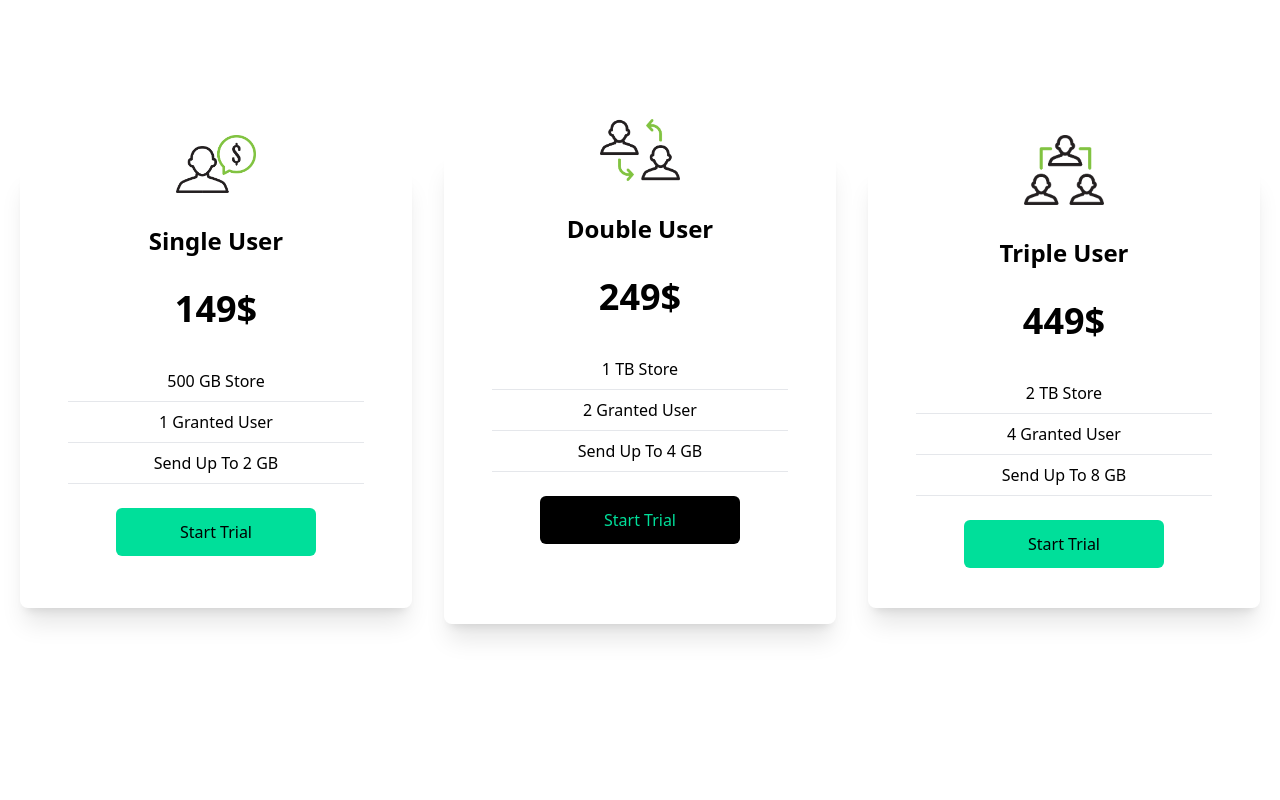
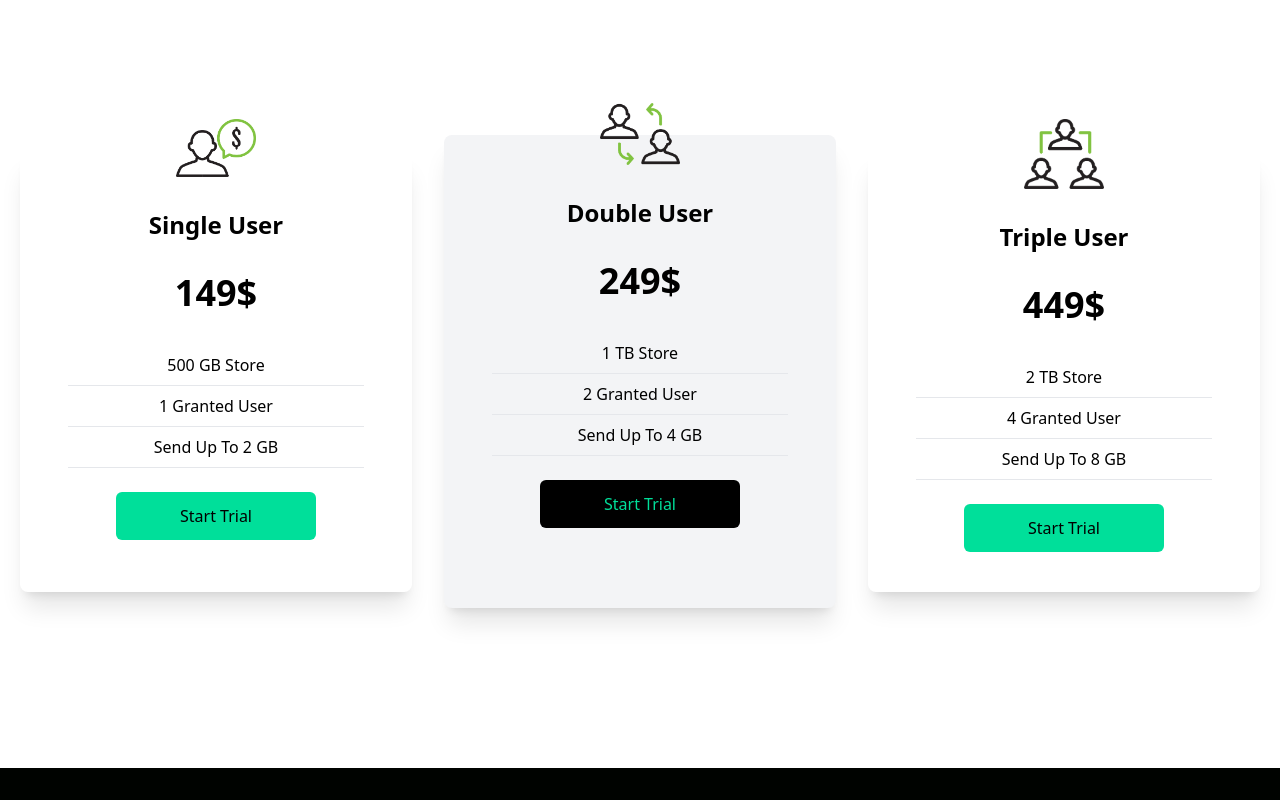
Before and after one commit to senceralp01/React-finance-app, a React (Create React App) app: page / in a window 1280 px wide. Shown: the part 1706-2506 px from the top of the page. After the commit the page ends 2474 px from the top, so only its background shows below. Built offline with nearby package versions, Linux system fonts and the light colour scheme.

Commit message:
completed card component

```diff
--- a/src/components/Cards.jsx
+++ b/src/components/Cards.jsx
@@ -7,7 +7,7 @@ const Cards = () => {
     return (
         <div className='w-full py-[10rem] px-4 bg-white'>
             <div className='max-w-[1240px] mx-auto grid md:grid-cols-3 gap-8'>
-                <div className='w-full shadow-xl flex flex-col p-4 my-8 rounded-lg hover:scale-105 duration-300'>
+                <div className='w-full shadow-xl flex flex-col p-4 my-4 rounded-lg hover:scale-105 duration-300'>
                     <img className='w-20 mx-auto mt-[-3rem] bg-white hover:-rotate-[360deg] duration-1000' src={Single} alt="single"/>
                     <h2 className='text-2xl font-bold text-center py-8'>Single User</h2>
                     <p className='text-center text-4xl font-bold'>149$</p>
@@ -18,8 +18,8 @@ const Cards = () => {
                     </div>
                     <button className='bg-[#00df9a] w-[200px] rounded-md font-medium my-6 mx-auto px-6 py-3'>Start Trial</button>
                 </div>
-                <div className='w-full shadow-xl flex flex-col p-4 my-4 rounded-lg hover:scale-105 duration-300'>
-                    <img className='w-20 mx-auto mt-[-3rem] bg-white hover:-rotate-[360deg] duration-1000' src={Double} alt="double"/>
+                <div className='w-full shadow-xl bg-gray-100 flex flex-col p-4 md:my-0 my-8 rounded-lg hover:scale-105 duration-300'>
+                    <img className='w-20 mx-auto mt-[-3rem] bg-transparent hover:-rotate-[360deg] duration-1000' src={Double} alt="double"/>
                     <h2 className='text-2xl font-bold text-center py-8'>Double User</h2>
                     <p className='text-center text-4xl font-bold'>249$</p>
                     <div className='text-center font-medium'>
@@ -29,7 +29,7 @@ const Cards = () => {
                     </div>
                     <button className='bg-black text-[#00df9a] w-[200px] rounded-md font-medium my-6 mx-auto px-6 py-3'>Start Trial</button>
                 </div>
-                <div className='w-full shadow-xl flex flex-col p-4 my-8 rounded-lg hover:scale-105 duration-300'>
+                <div className='w-full shadow-xl flex flex-col p-4 my-4 rounded-lg hover:scale-105 duration-300'>
                     <img className='w-20 mx-auto mt-[-3rem] bg-white hover:-rotate-[360deg] duration-1000' src={Triple} alt="triple"/>
                     <h2 className='text-2xl font-bold text-center py-8'>Triple User</h2>
                     <p className='text-center text-4xl font-bold'>449$</p>
```
